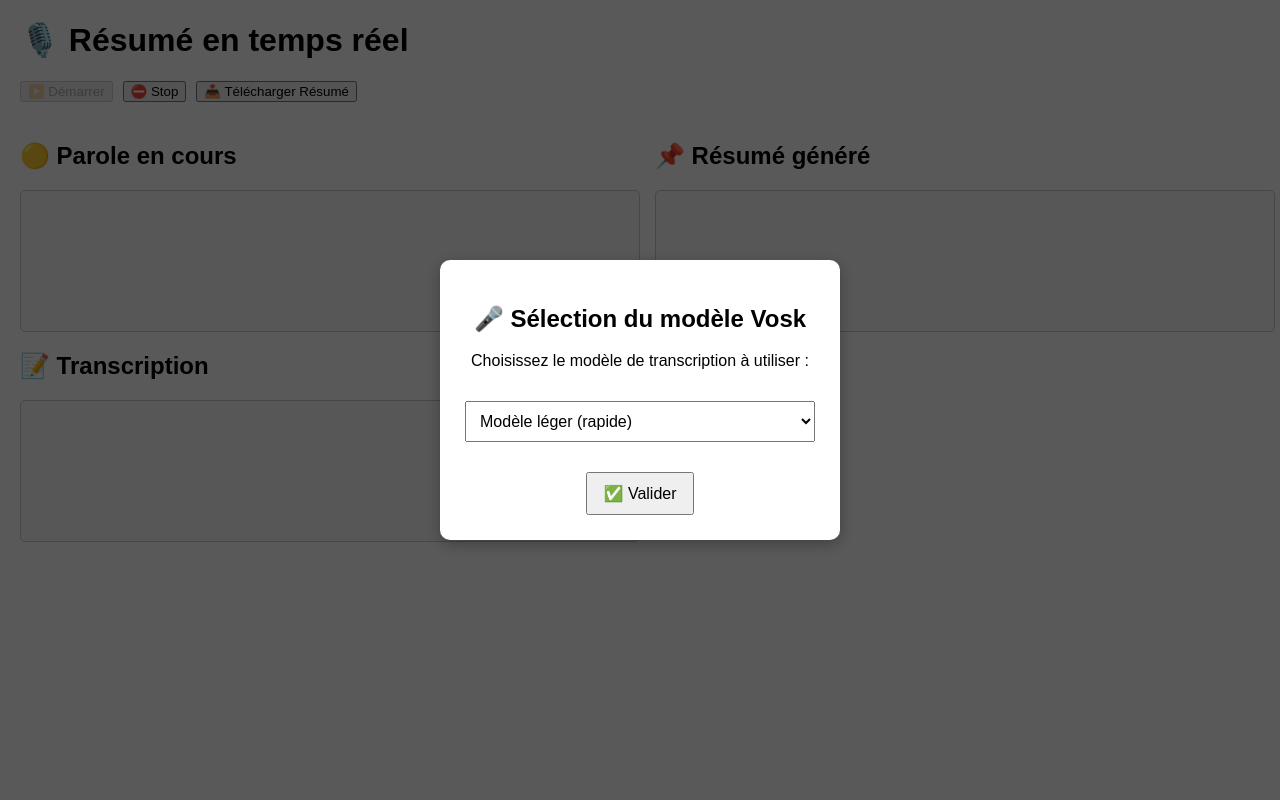
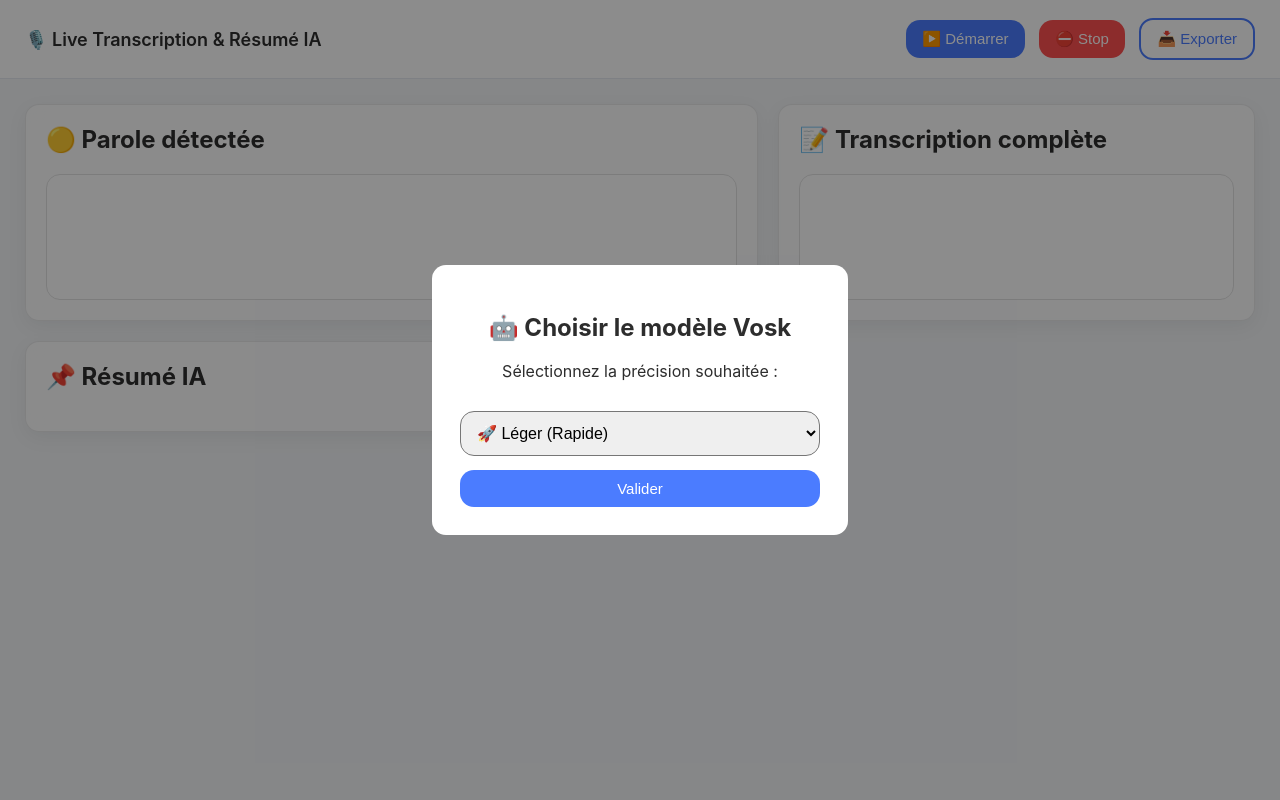
Before and after one commit to johnwaia/LocalResumeTranscriptionLive, a Flask app: page / in a window 1280 px wide. Run offline with Flask 3, Linux system fonts and the light colour scheme; data that the repository does not hold is empty.

Commit message:
feat:Ajout de Css.

```diff
--- a/static/style.css
+++ b/static/style.css
@@ -1,60 +1,215 @@
-body {
-  font-family: Arial, sans-serif;
-  margin: 20px;
+/* ===========================
+   🎨 THEME & BASE STYLES
+=========================== */
+:root {
+  --bg: #f3f5f7;
+  --panel: rgba(255,255,255,0.7);
+  --border: rgba(0,0,0,0.08);
+  --accent: #4b7cff;
+  --danger: #ff4f4f;
+  --text: #2d2d2d;
+  --radius: 14px;
 }
 
-.toolbar {
-  display: flex;
-  gap: 10px;
-  margin-bottom: 20px;
+body {
+  margin: 0;
+  padding: 0;
+  background: var(--bg);
+  color: var(--text);
+  font-family: "Inter", sans-serif;
 }
 
-.layout {
-  display: grid;
-  grid-template-columns: 50% 50%;
-  gap: 15px;
+/* ===========================
+   🧭 HEADER
+=========================== */
+.header {
+  display: flex;
+  justify-content: space-between;
+  align-items: center;
+  padding: 18px 25px;
+  background: white;
+  border-bottom: 1px solid #e5e9f0;
+  font-size: 18px;
+  font-weight: 600;
 }
 
-.box, .summary-box {
-  border: 1px solid #ccc;
-  border-radius: 5px;
-  padding: 10px;
-  min-height: 120px;
-  background: #fafafa;
+.actions .btn {
+  margin-left: 10px;
+}
+
+/* ===========================
+   🧩 BUTTONS
+=========================== */
+.btn {
+  padding: 10px 16px;
+  border-radius: var(--radius);
+  border: none;
+  cursor: pointer;
+  font-size: 15px;
+  transition: 0.2s;
+}
+
+.btn.primary {
+  background: var(--accent);
+  color: white;
+}
+
+.btn.subtle {
+  background: transparent;
+  border: 2px solid var(--accent);
+  color: var(--accent);
+}
+
+.btn.danger {
+  background: var(--danger);
+  color: white;
+}
+
+.btn:hover {
+  opacity: 0.85;
+}
+
+.btn.full {
+  width: 100%;
+  margin-top: 14px;
+}
+
+/* ===========================
+   📐 GRID LAYOUT
+=========================== */
+.grid {
+  max-width: 1400px;
+  margin: auto;
+  padding: 25px;
+  display: grid;
+  gap: 20px;
+
+  /* 🧠 Nouvelle disposition : résumé à droite */
+  grid-template-columns: 2fr 1.3fr;
+  grid-template-rows: auto 1fr;
+}
+
+/* Résumé occupe toute la hauteur */
+.panel.summary {
+  grid-row: span 2;
+  border-left: 2px solid rgba(0,0,0,0.08);
+  padding-left: 24px;
+}
+
+/* ===========================
+   🪟 PANELS
+=========================== */
+.panel {
+  border-radius: var(--radius);
+  padding: 20px;
+}
+
+.glass {
+  background: var(--panel);
+  border: 1px solid var(--border);
+  backdrop-filter: blur(10px);
+  box-shadow: 0px 6px 20px rgba(0,0,0,0.06);
+}
+
+.panel h2 {
+  margin-top: 0;
+}
+
+/* ===========================
+   📝 CONTENT SECTIONS
+=========================== */
+.content {
+  background: white;
+  margin-top: 12px;
+  padding: 12px;
+  min-height: 100px;
+  border-radius: var(--radius);
+  border: 1px solid #e1e1e1;
   overflow-y: auto;
 }
+
+/* ===========================
+   📌 SUMMARY DESIGN
+=========================== */
+#summary {
+  margin-top: 12px;
+}
+
+.summary-title {
+  font-size: 20px;
+  font-weight: 600;
+}
+
+.summary-subtitle {
+  opacity: 0.65;
+  margin-bottom: 10px;
+}
+
+#summary-list li {
+  background: #eef2ff;
+  padding: 8px;
+  border-radius: 10px;
+  margin-bottom: 6px;
+}
+
+/* ===========================
+   🔳 MODAL
+=========================== */
 .modal {
   position: fixed;
   top: 0;
   left: 0;
   width: 100vw;
   height: 100vh;
-  background: rgba(0,0,0,0.65);
+  background: rgba(0,0,0,0.45);
+  display: flex;
+  justify-content: center;
+  align-items: center;
+}
+
+.modal-box {
+  background: white;
+  padding: 28px;
+  width: 360px;
+  border-radius: var(--radius);
+  text-align: center;
+}
+
+.modal-box select {
+  width: 100%;
+  padding: 12px;
+  margin-top: 14px;
+  font-size: 16px;
+  border-radius: var(--radius);
+}
+
+/* ===========================
+   ⏳ LOADING SCREEN
+=========================== */
+.loading-overlay {
+  position: fixed;
+  top: 0;
+  left: 0;
+  width: 100vw;
+  height: 100vh;
+  background: rgba(255,255,255,0.92);
   display: flex;
   align-items: center;
   justify-content: center;
-  z-index: 999;
+  z-index: 2000;
+  backdrop-filter: blur(6px);
 }
 
-.modal-content {
-  background: white;
-  padding: 25px;
-  border-radius: 10px;
-  width: 350px;
-  text-align: center;
-  box-shadow: 0px 4px 15px rgba(0,0,0,0.3);
+.spinner {
+  width: 55px;
+  height: 55px;
+  border: 6px solid #d1d5db;
+  border-top: 6px solid var(--accent);
+  border-radius: 50%;
+  animation: spin 1s infinite linear;
 }
 
-.modal-content select {
-  width: 100%;
-  padding: 10px;
-  margin: 15px 0;
-  font-size: 16px;
+@keyframes spin {
+  0% { transform: rotate(0); }
+  100% { transform: rotate(360deg); }
 }
-
-.modal-content button {
-  margin-top: 15px;
-  padding: 10px 15px;
-  cursor: pointer;
-  font-size: 16px;
-}
--- a/templates/index.html
+++ b/templates/index.html
@@ -2,62 +2,58 @@
 <html lang="fr">
 <head>
   <meta charset="UTF-8" />
-  <title>Résumé en temps réel</title>
+  <title>🎙️ Résumé en temps réel</title>
   <link rel="stylesheet" href="{{ url_for('static', filename='style.css') }}" />
 </head>
 
 <body>
 
-<h1>🎙️ Résumé en temps réel</h1>
+<header class="header">
+  <div class="title">🎙️ Live Transcription & Résumé IA</div>
+  <div class="actions">
+    <button id="start-session" class="btn primary">▶️ Démarrer</button>
+    <button id="stop-session" class="btn danger">⛔ Stop</button>
+    <button id="download-summary" class="btn subtle">📥 Exporter</button>
+  </div>
+</header>
 
-<div class="toolbar">
-  <button id="start-session">▶️ Démarrer</button>
-  <button id="stop-session">⛔ Stop</button>
-  <button id="download-summary">📥 Télécharger Résumé</button>
-</div>
+<main class="grid">
 
-<div class="layout">
+  <section class="panel glass">
+    <h2>🟡 Parole détectée</h2>
+    <div id="partial" class="content"></div>
+  </section>
 
-  <div class="left">
-    <section>
-      <h2>🟡 Parole en cours</h2>
-      <div id="partial" class="box"></div>
-    </section>
+  <section class="panel glass">
+    <h2>📝 Transcription complète</h2>
+    <div id="transcript" class="content"></div>
+  </section>
 
-    <section>
-      <h2>📝 Transcription</h2>
-      <div id="transcript" class="box"></div>
-    </section>
-  </div>
+  <section class="panel glass large">
+    <h2>📌 Résumé IA</h2>
+    <div id="summary" class="summary-content">
+      <div id="summary-title" class="summary-title"></div>
+      <div id="summary-subtitle" class="summary-subtitle"></div>
+      <ul id="summary-list"></ul>
+    </div>
+  </section>
+</main>
 
-  <div class="right">
-    <section>
-      <h2>📌 Résumé généré</h2>
-      <div id="summary" class="summary-box">
-        <h3 id="summary-title"></h3>
-        <p id="summary-subtitle"></p>
-        <ul id="summary-list"></ul>
-      </div>
-    </section>
-  </div>
 
-</div>
-
-<!-- Popup sélection du modèle -->
+<!-- 🍃 MODAL CHOIX DE MODÈLE -->
 <div id="model-modal" class="modal">
-  <div class="modal-content">
-    <h2>🎤 Sélection du modèle Vosk</h2>
-    <p>Choisissez le modèle de transcription à utiliser :</p>
+  <div class="modal-box">
+    <h2>🤖 Choisir le modèle Vosk</h2>
+    <p>Sélectionnez la précision souhaitée :</p>
 
     <select id="modal-model-select">
-      <option value="vosk-model-small-fr">Modèle léger (rapide)</option>
-      <option value="vosk-model-large-fr">Modèle complet (plus précis)</option>
+      <option value="vosk-model-small-fr">🚀 Léger (Rapide)</option>
+      <option value="vosk-model-large-fr">🎯 Complet (Précis)</option>
     </select>
 
-    <button id="confirm-model">✅ Valider</button>
+    <button id="confirm-model" class="btn primary full">Valider</button>
   </div>
 </div>
-
 
 <script src="{{ url_for('static', filename='app.js') }}"></script>
 </body>
```
